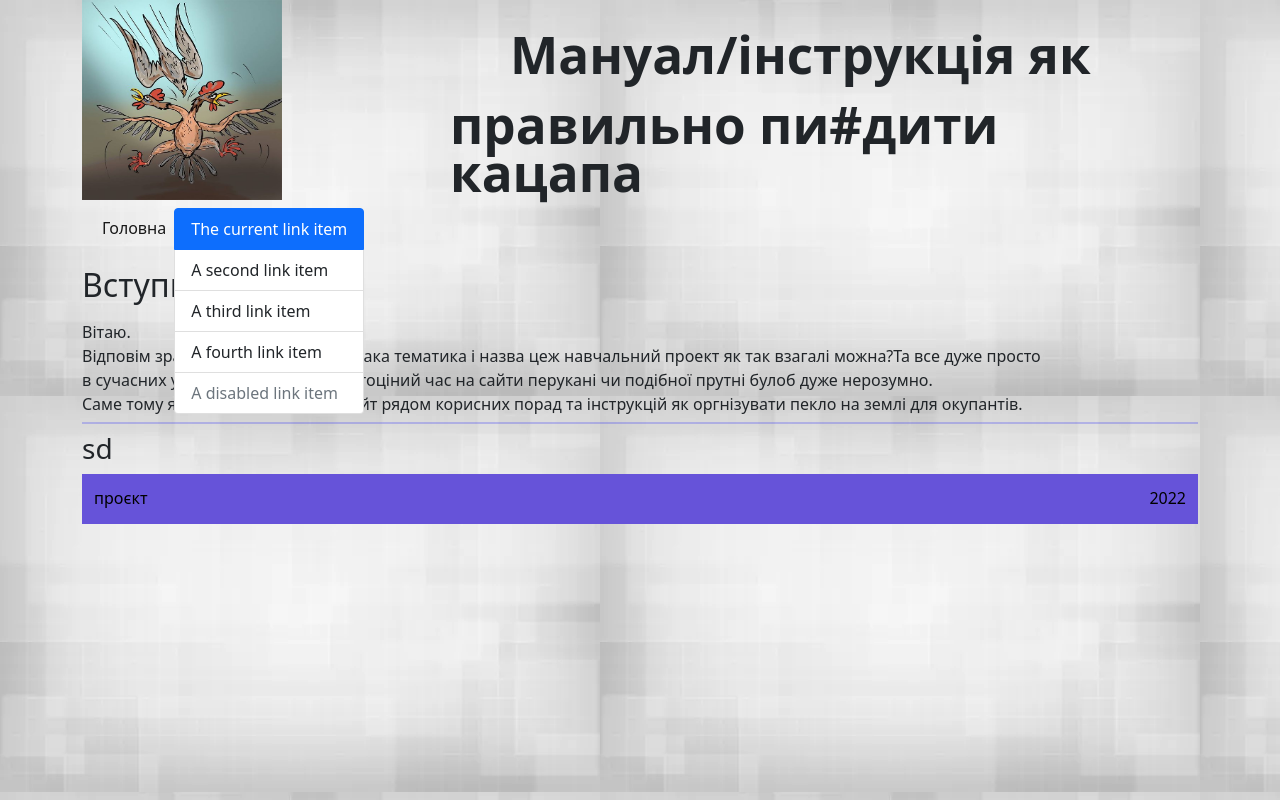
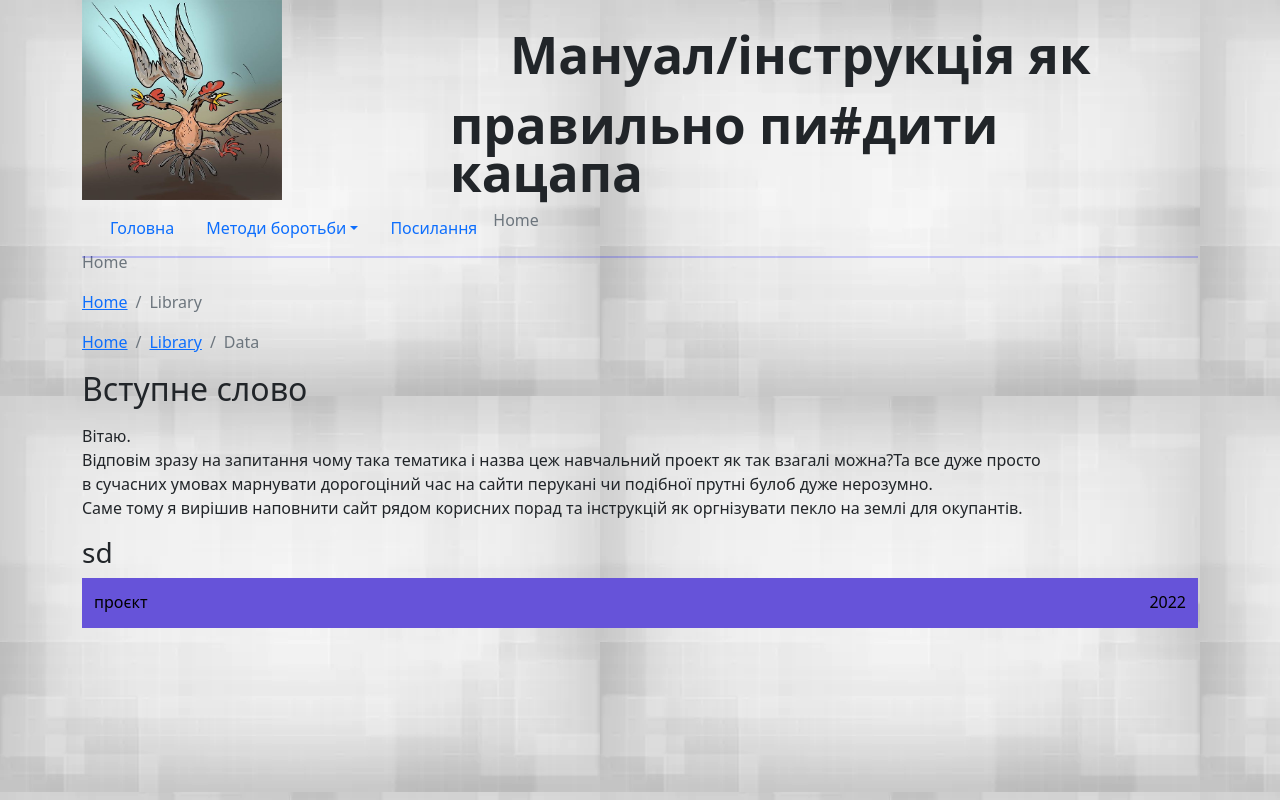
Before and after one commit to Kserhi/Web, a plain HTML site: page index.html in a window 1280 px wide. Drawn offline with nearby package versions, Linux system fonts and the light colour scheme.

Commit message:
розкривне меню + початок  видимої навігації

```diff
--- a/index.html
+++ b/index.html
@@ -6,40 +6,69 @@
   <meta name="viewport" content="width=device-width, initial-scale=1.0">
   <link rel="stylesheet" href="style.css">
   <link href="https://cdn.jsdelivr.net/npm/bootstrap@5.1.3/dist/css/bootstrap.min.css" rel="stylesheet" integrity="sha384-1BmE4kWBq78iYhFldvKuhfTAU6auU8tT94WrHftjDbrCEXSU1oBoqyl2QvZ6jIW3" crossorigin="anonymous">
-
   <title>навчальний прєкт Сергія К. </title>
-
 </head>
 <body class="container зад ">
   <header class="page-header ">
    <h1 class="page-title a">Мануал/інструкція як</h1>
    <h1 class="page-title b">правильно пи#дити кацапа</h1>
    <img class="курка"src="img/курка.jpg"  alt="курка">
-
    <nav class="navbar navbar-expand-lg navbar-light navLink ">
     <div class="container-fluid ">
       <div class="collapse navbar-collapse " id="navbarSupportedContent">
-        <ul class="navbar-nav me-auto mb-2 mb-lg-0 ">
+        <ul class="nav nav-pills">
 
-          <li class="nav-item ">
-            <a class="nav-link active" aria-current="page" href="file:///C:/Users/laki/Desktop/Web-main/index.html">Головна</a>
+          <li class="nav-item">
+            <a class="nav-link" aria-current="page" href="file:///C:/Users/laki/Desktop/Web-main/index.html">Головна</a>
           </li>
-          <div class="list-group">
-  <a href="#" class="list-group-item list-group-item-action active" aria-current="true">
-    The current link item
-  </a>
-  <a href="#" class="list-group-item list-group-item-action">A second link item</a>
-  <a href="#" class="list-group-item list-group-item-action">A third link item</a>
-  <a href="#" class="list-group-item list-group-item-action">A fourth link item</a>
-  <a class="list-group-item list-group-item-action disabled">A disabled link item</a>
-</div>
+
+          <li class="nav-item dropdown">
+            <a class="nav-link dropdown-toggle" data-bs-toggle="dropdown" href="#" role="button" aria-expanded="false">Методи боротьби</a>
+            <ul class="dropdown-menu">
+              <li><a class="dropdown-item" href="#">Цивільний спротив</a></li>
+              <li><a class="dropdown-item" href="#">Партизанщина</a></li>
+              <!-- <li><a class="dropdown-item" href="#"></a></li> -->
+              <!-- <li><hr class="dropdown-divider"></li>
+              <li><a class="dropdown-item" href="#">Першоджерела</a></li> -->
+            </ul>
+
+          </li>
+          <li class="nav-item">
+            <a class="nav-link" href="file:///C:/Users/laki/Desktop/Web-main/link.html">Посилання</a>
+          </li>
+          <nav aria-label="breadcrumb">
+  <ol class="breadcrumb">
+    <li class="breadcrumb-item active" aria-current="page">Home</li>
+  </ol>
+</nav>
+
         </ul>
       </div>
     </div>
-
   </nav>
 </header>
 <main >
+<nav aria-label="breadcrumb">
+  <ol class="breadcrumb">
+    <li class="breadcrumb-item active" aria-current="page">Home</li>
+  </ol>
+</nav>
+
+  <nav aria-label="breadcrumb">
+    <ol class="breadcrumb">
+      <li class="breadcrumb-item"><a href="#">Home</a></li>
+      <li class="breadcrumb-item active" aria-current="page">Library</li>
+    </ol>
+  </nav>
+
+<nav aria-label="breadcrumb">
+  <ol class="breadcrumb">
+    <li class="breadcrumb-item"><a href="#">Home</a></li>
+    <li class="breadcrumb-item"><a href="#">Library</a></li>
+    <li class="breadcrumb-item active" aria-current="page">Data</li>
+  </ol>
+</nav>
+
 
 
 
@@ -69,5 +98,10 @@
 
  </div>
 </footer>
+
+
+<script src="https://cdn.jsdelivr.net/npm/@popperjs/core@2.10.2/dist/umd/popper.min.js" integrity="sha384-7+zCNj/IqJ95wo16oMtfsKbZ9ccEh31eOz1HGyDuCQ6wgnyJNSYdrPa03rtR1zdB" crossorigin="anonymous"></script>
+<script src="https://cdn.jsdelivr.net/npm/bootstrap@5.1.3/dist/js/bootstrap.min.js" integrity="sha384-QJHtvGhmr9XOIpI6YVutG+2QOK9T+ZnN4kzFN1RtK3zEFEIsxhlmWl5/YESvpZ13" crossorigin="anonymous"></script>
+
 </body>
 </html>
```
Also changed, not shown: link.html (+38 -33 lines).
